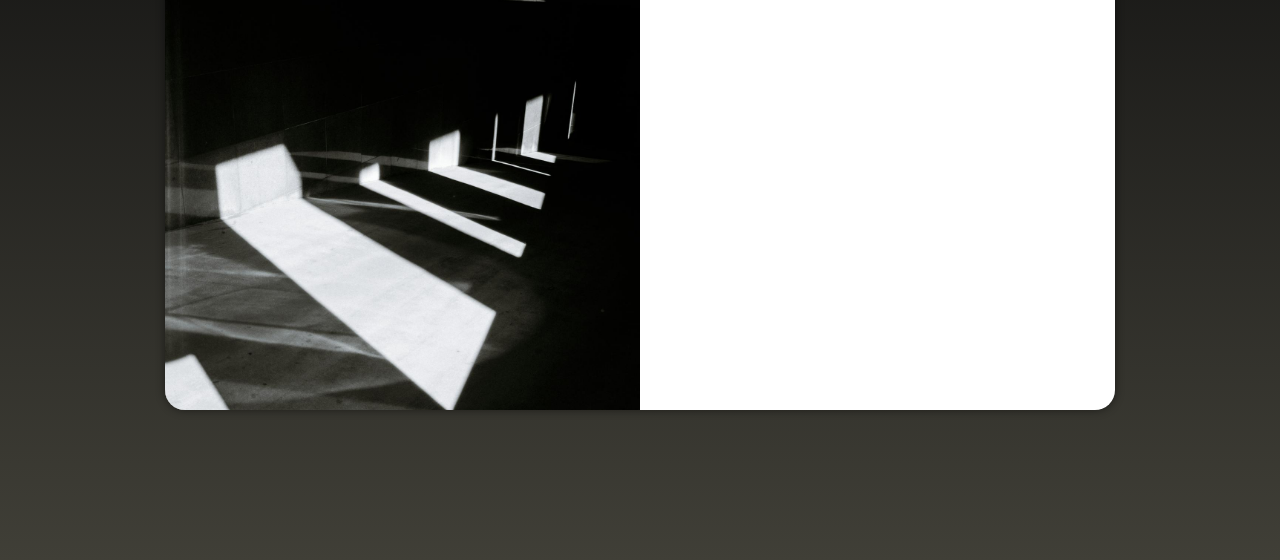
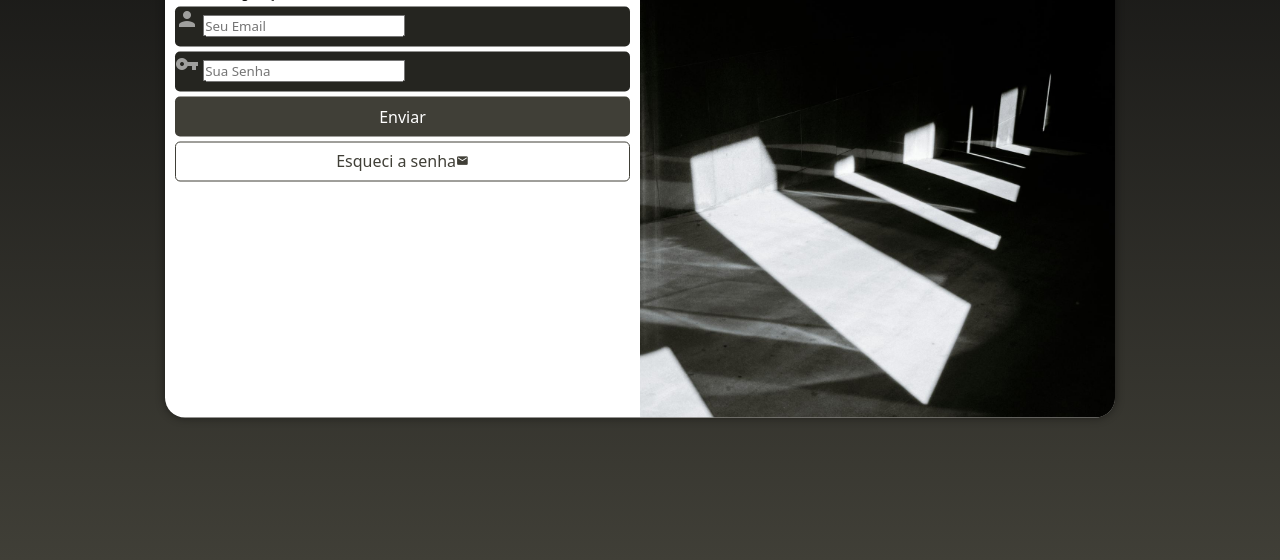
Before and after one commit to drk-Arthur/projeto-login, a plain HTML site: page index.html in a window 1280 px wide. Shown: the part 240-800 px from the top of the page. Drawn offline with Linux system fonts and the light colour scheme.

Commit message:
Estilização formulário

```diff
--- a/estilos/mediaqueries.css
+++ b/estilos/mediaqueries.css
@@ -31,13 +31,13 @@
     }
 
     section#login > div#imagem {
-        float: left;
+        float: right;
         width: 50%;
         height: 100%;
     }
 
     section#login > div#formulario {
-        float: right;
+        float: left;
         width: 50%;
     }
 }
--- a/estilos/style.css
+++ b/estilos/style.css
@@ -26,7 +26,7 @@ section#login {
     transform: translate(-50%, -50%);
     background-color: white;
     width: 250px;
-    height: 500px;
+    height: 515px;
     border-radius: 20px;
     overflow: hidden;
     box-shadow: 0px 0px 10px rgba(0, 0, 0, 0.473);
@@ -47,3 +47,71 @@ section#login > div#formulario {
     padding: 10px;
     display: block;
 }
+
+div#formulario > h1 {
+    text-align: center;
+    margin-bottom: 10px;
+    font-size: 2em;
+}
+
+div#formulario > p {
+    font-size: 0.8em;
+}
+
+form > div.campo {
+    background-color: #252520;
+    width: 100%;
+    display: block;
+    height: 40px;
+    border-radius: 5px;
+    margin: 5px 0px 5px 0px;
+}
+
+div.campo > span {
+    color: rgba(255, 255, 255, 0.562);
+}
+
+div.campo label {
+    display: none;
+}
+
+form input[type=submit]{
+    display: block;
+    font-size: 1em;
+    width: 100%;
+    height: 40px;
+    background-color: #403F37;
+    color: white;
+    border: none;
+    cursor: pointer;
+    border-radius: 5px;
+
+}
+
+form input[type=submit]:hover {
+    background-color: #252520;
+}
+
+form a.botao {
+    text-align: center;
+    display: block;
+    font-size: 1em;
+    width: 100%;
+    padding-top: 7px;
+    margin-top: 5px;
+    height: 40px;
+    background-color: white;
+    text-decoration: none;
+    color: #403F37;
+    border: 1px solid #403F37;
+    border-radius: 5px;
+    padding-bottom: 7px;
+}
+
+form a.botao:hover {
+    background-color: #252520;
+}
+
+form a.botao > i {
+    font-size: 0.8em;
+}
--- a/index.html
+++ b/index.html
@@ -4,6 +4,7 @@
     <meta charset="UTF-8">
     <meta name="viewport" content="width=device-width, initial-scale=1.0">
     <title>Login</title>
+    <link href="https://fonts.googleapis.com/icon?family=Material+Icons" rel="stylesheet">
     <link rel="stylesheet" href="estilos/style.css">
     <link rel="stylesheet" href="estilos/mediaqueries.css">
 </head>
@@ -16,8 +17,21 @@
             <div id="formulario">
                 <h1>Login</h1>
                 <p>Seja bem-vindo(a) novamente. Faça login para acessar a sua conta e poder fzer a configurações no seu ambiente.</p>
-                <form action="login.php" method="post">
-
+                <form action="login.php" method="post" autocomplete="on">
+                    <div class="campo">
+                        <span class="material-icons">person</span>
+                        <input type="email" name="login" id="ilogin" placeholder="Seu Email" autocomplete="email" required maxlength="30">
+                        <label for="ilogin">Login</label>
+                    </div>
+                    <div class="campo">
+                        <span class="material-icons">vpn_key</span>
+                        <input type="password" name="senha" id="isenha" placeholder="Sua Senha" autocomplete="current-password" maxlength="20" minlength="8">
+                        <label for="isenha" required>Senha</label>
+                    </div>
+                    <div>
+                        <input type="submit" value="Enviar">
+                        <a href="#" class="botao">Esqueci a senha<i class="material-icons">mail</i></a>
+                    </div>
                 </form>
             </div>
         </section>
```
